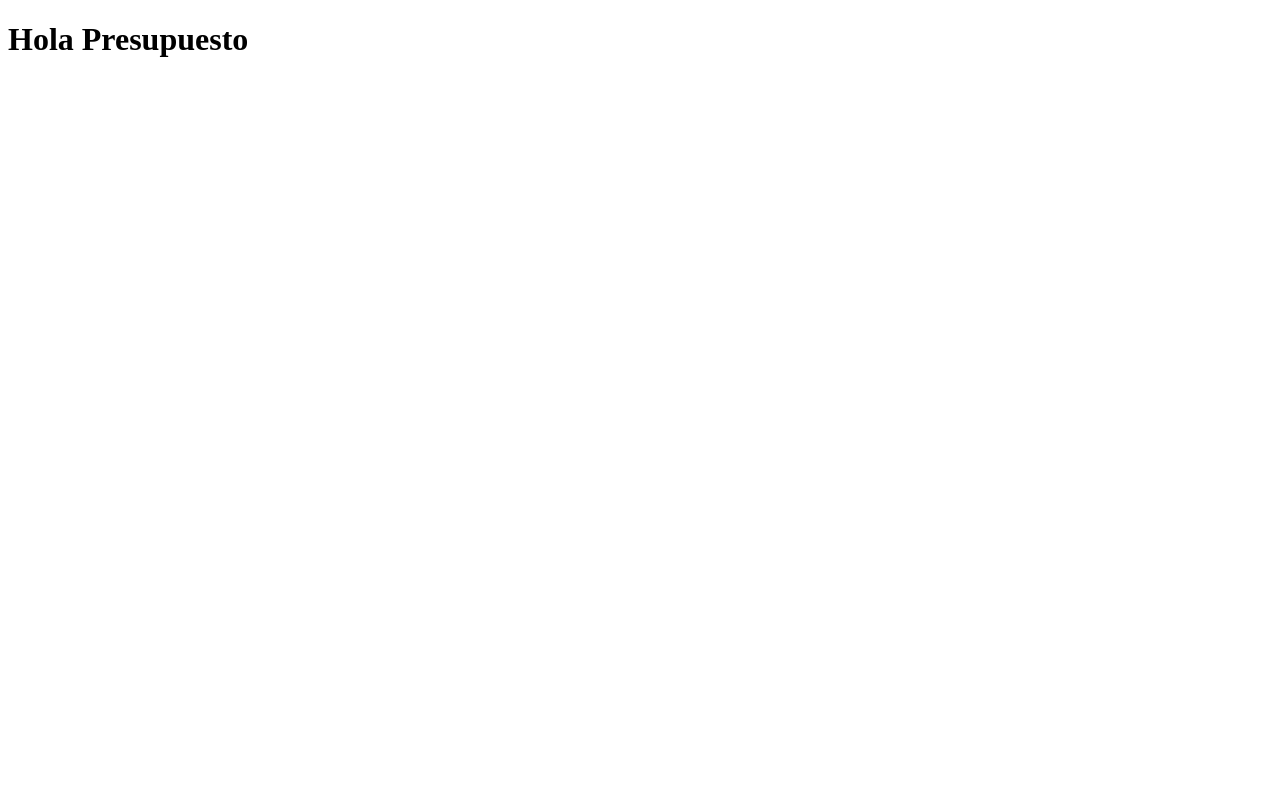
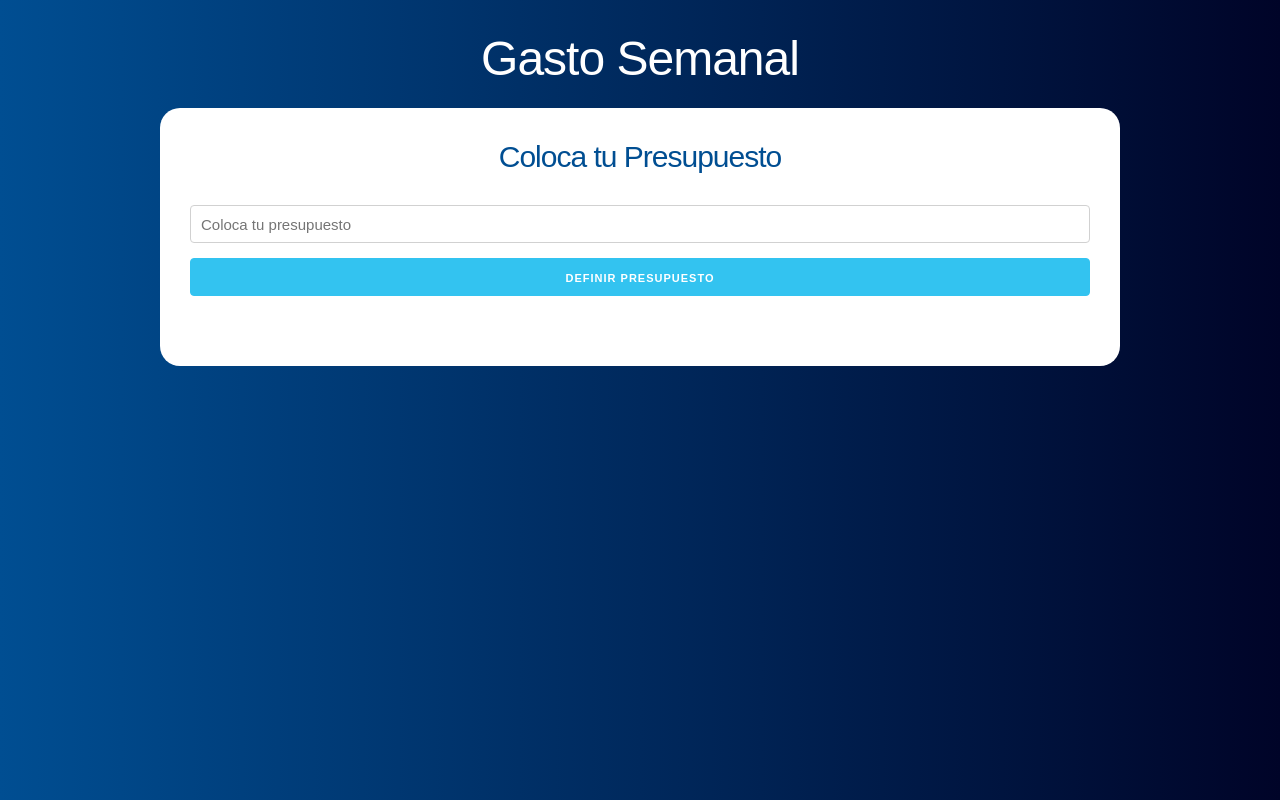
Before and after one commit to Mauricio-Ojeda/presupuestos, a React (Create React App) app: page / in a window 1280 px wide. Built offline with nearby package versions, Linux system fonts and the light colour scheme.

Commit message:
Crear un nuevo gasto vi-76

```diff
--- a/package.json
+++ b/package.json
@@ -9,6 +9,7 @@
     "react": "^17.0.2",
     "react-dom": "^17.0.2",
     "react-scripts": "4.0.3",
+    "shortid": "^2.2.16",
     "web-vitals": "^1.1.2"
   },
   "scripts": {
--- a/public/index.html
+++ b/public/index.html
@@ -1,5 +1,5 @@
 <!DOCTYPE html>
-<html lang="en">
+<html lang="es">
   <head>
     <meta charset="utf-8" />
     <link rel="icon" href="%PUBLIC_URL%/favicon.ico" />
@@ -10,34 +10,17 @@
       content="Web site created using create-react-app"
     />
     <link rel="apple-touch-icon" href="%PUBLIC_URL%/logo192.png" />
-    <!--
-      manifest.json provides metadata used when your web app is installed on a
-      user's mobile device or desktop. See https://developers.google.com/web/fundamentals/web-app-manifest/
-    -->
+
     <link rel="manifest" href="%PUBLIC_URL%/manifest.json" />
-    <!--
-      Notice the use of %PUBLIC_URL% in the tags above.
-      It will be replaced with the URL of the `public` folder during the build.
-      Only files inside the `public` folder can be referenced from the HTML.
 
-      Unlike "/favicon.ico" or "favicon.ico", "%PUBLIC_URL%/favicon.ico" will
-      work correctly both with client-side routing and a non-root public URL.
-      Learn how to configure a non-root public URL by running `npm run build`.
-    -->
-    <title>React App</title>
+     <title>Presupuesto React</title>
+    <link rel="stylesheet" href="https://cdnjs.cloudflare.com/ajax/libs/normalize/8.0.1/normalize.min.css">
+    <link href="https://fonts.googleapis.com/css?family=Staatliches" rel="stylesheet">
+    <link rel="stylesheet" href="https://cdnjs.cloudflare.com/ajax/libs/skeleton/2.0.4/skeleton.min.css">
   </head>
   <body>
     <noscript>You need to enable JavaScript to run this app.</noscript>
     <div id="root"></div>
-    <!--
-      This HTML file is a template.
-      If you open it directly in the browser, you will see an empty page.
 
-      You can add webfonts, meta tags, or analytics to this file.
-      The build step will place the bundled scripts into the <body> tag.
-
-      To begin the development, run `npm start` or `yarn start`.
-      To create a production bundle, use `npm run build` or `yarn build`.
-    -->
   </body>
 </html>
--- a/src/App.js
+++ b/src/App.js
@@ -1,11 +1,52 @@
-import React from 'react';
+import React, { useState } from 'react';
+import Pregunta from './components/Pregunta';
+import Formulario from './components/Formulario';
 
 
 function App() {
+
+  // Definir el state
+	const [presupuesto, guardarPresupuesto] = useState(0);
+	const [restante, guardarRestante] = useState(0);
+
+	const [mostrarPregunta, actualizarPregunta] = useState(true)
+
   return (
-    <div >
-     <h1>Hola Presupuesto</h1>
-    </div>
+    <div className="container">
+     <header>
+     	<h1>Gasto Semanal</h1>
+
+     	<div className="contenido-principal contenido">
+     		{mostrarPregunta ?
+     			(
+
+     				<Pregunta
+		     			guardarPresupuesto={guardarPresupuesto}
+		     			guardarRestante={guardarRestante}
+		     			actualizarPregunta={actualizarPregunta}
+     				/>
+
+     			)	:
+     			(
+     			<div className="row">
+	     			<div className="one-half column">
+	     				<Formulario
+
+	     				/>
+	     			</div>
+
+	     			<div className="one-half column">
+	     				2
+	     			</div>
+
+     			</div>
+
+     			)
+     		}
+
+     	</div>
+    </header>
+   </div>
   );
 }
 
--- /dev/null
+++ b/src/components/Error.js
@@ -0,0 +1,8 @@
+import React from 'react'
+
+const Error = ({ mensaje }) => (
+
+		<p className="aler alert-danger error"> { mensaje } </p>
+)
+
+export default Error
--- /dev/null
+++ b/src/components/Formulario.js
@@ -0,0 +1,87 @@
+import React, { useState } from 'react';
+import Error from './Error';
+import shortid  from 'shortid';
+
+const Formulario = () => {
+
+	//definir state
+	const [nombre, guardarNombre] = useState('');
+	const [cantidad, guardarCantidad] = useState(0);
+
+	// state Error
+	const [error, actualizarError] = useState(false);
+
+	// handle on submit
+
+	const agregarGasto = e => {
+
+		e.preventDefault();
+
+		// Validar
+		if( nombre.trim() === ''  || cantidad < 1  || isNaN( cantidad )){
+
+			actualizarError(true);
+			return
+
+		}
+
+		//construir el gasto
+
+		const gasto = {
+				nombre,
+				cantidad,
+				id: shortid.generate()
+			}
+		console.log(gasto);
+
+		// pasar el gasto
+
+		//resetear el formulario
+
+
+		// Si pasa validacion
+		actualizarError(false)
+	}
+
+	return (
+		<form onSubmit={agregarGasto}>
+			<h2>Agrega tus Gastos Aquí</h2>
+
+			{error ? <Error mensaje="Error al cargar los datos"/> : null}
+			<div className="campo">
+				<label htmlFor="gasto">Nombre de Gasto
+					<input
+						type="text"
+						className="u-full-width"
+						id="gasto"
+						placeholder="Ej. Comida"
+						value={nombre}
+						onChange={ e => guardarNombre( e.target.value )}
+					/>
+				</label>
+
+			</div>
+			<div className="campo">
+				<label htmlFor="cantidad">Cantidad Gasto
+					<input
+						type="number"
+						className="u-full-width"
+						id="cantidad"
+						placeholder="Ej. 1000"
+						value={cantidad}
+						onChange={ e => guardarCantidad( parseInt(e.target.value, 10) )}
+					/>
+				</label>
+
+			</div>
+			<input
+				type="submit"
+				className="button-primary u-full-width"
+				value= "Agregar Gasto"
+			/>
+
+		</form>
+	)
+}
+
+export default Formulario
--- /dev/null
+++ b/src/components/Pregunta.js
@@ -0,0 +1,62 @@
+import React,{Fragment, useState} from 'react'
+import Error from './Error';
+
+const Pregunta = ({ guardarPresupuesto, guardarRestante, actualizarPregunta }) => {
+
+	//definir state
+	const [cantidad, guardarCantidad] = useState(0)
+
+	//state error
+	const [error, actualizarError] = useState(false);
+
+	// Funcion que lee el presupuesto
+	const definirPresupuesto = e => {
+		guardarCantidad(parseInt(e.target.value, 10));
+	}
+
+
+
+	// Submit para definir el presupuesto
+	const agregarPresupuesto = e => {
+		e.preventDefault();
+
+		//validar
+		if(cantidad < 1 || isNaN( cantidad )){
+			actualizarError(true);
+			return;
+		}
+
+		// Si se pasa la validacion
+		actualizarError(false);
+		guardarPresupuesto( cantidad );
+		guardarRestante( cantidad );
+		actualizarPregunta(false);
+
+
+	}
+	return (
+		<Fragment>
+			<h2>Coloca tu Presupuesto</h2>
+
+			 {error ? <Error mensaje="Debes Colocar un Numero Mayor a 0"/> : null}
+
+			<form
+				onSubmit={agregarPresupuesto}
+			>
+				<input
+					type="number"
+					className="u-full-width"
+					placeholder="Coloca tu presupuesto"
+					onChange={definirPresupuesto}
+				/>
+				<input
+					type="submit"
+					className="button-primary u-full-width"
+					value="Definir Presupuesto"
+				/>
+			</form>
+		</Fragment>
+	)
+}
+
+export default Pregunta
--- /dev/null
+++ b/src/index.css
@@ -0,0 +1,103 @@
+.alert p {
+  margin-bottom: 0!important;
+}
+body {
+  background: #000428;  /* fallback for old browsers */
+  background: -webkit-linear-gradient(to right, #004e92, #000428);
+  background: linear-gradient(to right, #004e92, #000428);
+  margin: 0;
+  padding: 0;
+  font-family: sans-serif;
+}
+header {
+  margin: 30px 0;
+}
+.contenido {
+  padding:20px;
+}
+.contenido-principal {
+  background-color: white;
+  padding: 30px;
+  border-radius: 20px;
+}
+.presupuesto p{
+  margin-bottom: 0;
+  font-weight: bold;
+}
+.presupuesto p span {
+  font-weight: normal;
+}
+#gastos {
+  margin-bottom: 30px;
+}
+h1 {
+  font-family: 'Raleway', sans-serif;
+  font-weight: 100;
+  color: white;
+  text-align: center;
+  font-size: 4.8rem!important;
+}
+h2 {
+  font-family: 'Raleway', sans-serif;
+  font-weight: 100;
+  color:#004e92;
+  margin-bottom:30px;
+  font-size:3rem!important;
+  text-align: center;
+}
+.campo {
+  margin-bottom: 2rem;
+}
+.error {
+  text-align: center;
+}
+.alert {
+  position: relative;
+  padding: .75rem 1.25rem;
+  margin-bottom: 1rem;
+  border: 1px solid transparent;
+  border-radius: .25rem;
+}
+.alert-primary {
+  color: #004085;
+  background-color: #cce5ff;
+  border-color: #b8daff;
+}
+.alert-success {
+  color: #155724;
+  background-color: #d4edda;
+  border-color: #c3e6cb;
+}
+.alert-danger {
+  color: #721c24;
+  background-color: #f8d7da;
+  border-color: #f5c6cb;
+}
+.alert-warning {
+  color: #856404;
+  background-color: #fff3cd;
+  border-color: #ffeeba;
+}
+.gastos-realizados  {
+  margin-bottom: 2rem;
+}
+.gastos-realizados li{
+  list-style: none;
+  margin-bottom: 0rem;
+  border-bottom: 1px solid #e1e1e1;
+  padding: 1rem 0;
+}
+.gastos-realizados li:last-of-type {
+  margin-bottom: 0!important;
+}
+.gastos-realizados li p {
+  display: flex;
+  justify-content: space-between;
+  align-items: center;
+  margin:0;
+}
+.gastos-realizados li p .gasto {
+  background-color: #004085;
+  padding: 1rem;
+  color:white;
+}
--- a/src/index.js
+++ b/src/index.js
@@ -1,6 +1,7 @@
 import React from 'react';
 import ReactDOM from 'react-dom';
 import App from './App';
+import './index.css';
 import reportWebVitals from './reportWebVitals';
 
 ReactDOM.render(
```
Also changed, not shown: 1 other file (tests, documents, lock files or other folders).
